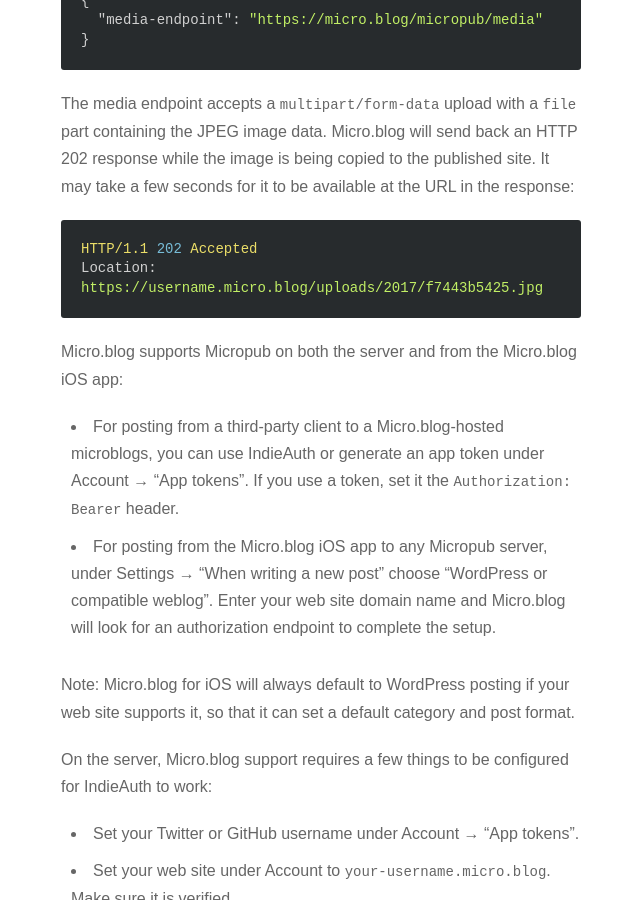
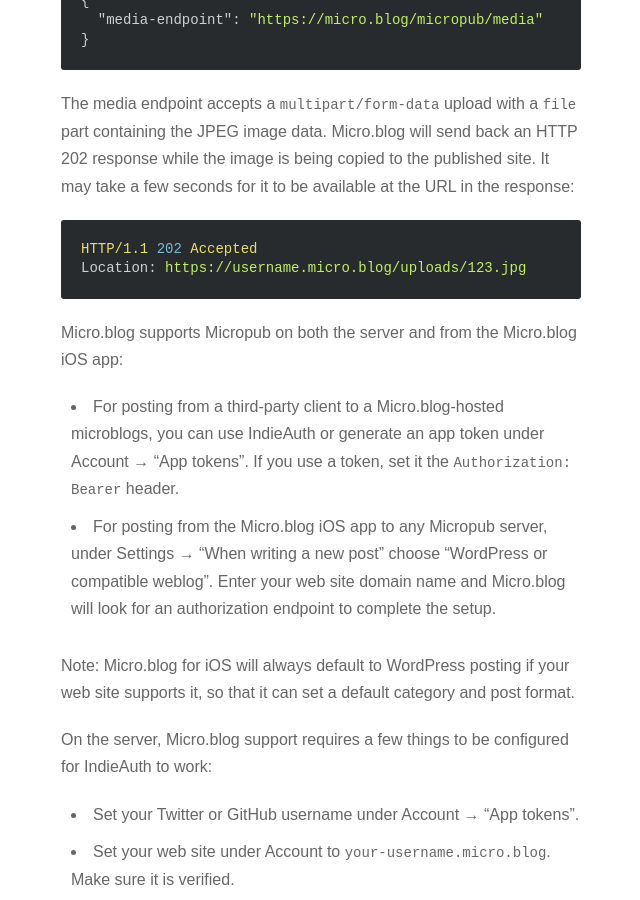
Before and after one commit to microdotblog/help.micro.blog, a Jekyll site: the page built from _posts/2017-02-14-api-posting.markdown, in a window 1280 px wide and 900 px high, scrolled down 784 px. Shown: the whole window, without its empty margins (319-959 px from the left). Built offline with Jekyll 4.4.1, drawn with Linux system fonts in a browser that asks for light colours; nearby versions of some CDN libraries; some of the changed lines change nothing that is shown.

Commit message:
Fixed shorter uploads URL to fit.

````diff
--- a/_posts/2017-02-14-api-posting.markdown
+++ b/_posts/2017-02-14-api-posting.markdown
@@ -34,7 +34,7 @@
 
 ```
 HTTP/1.1 202 Accepted
-Location: https://username.micro.blog/uploads/2017/f7443b5425.jpg
+Location: https://username.micro.blog/uploads/123.jpg
 ```
 
 Micro.blog supports Micropub on both the server and from the Micro.blog iOS app:
````
